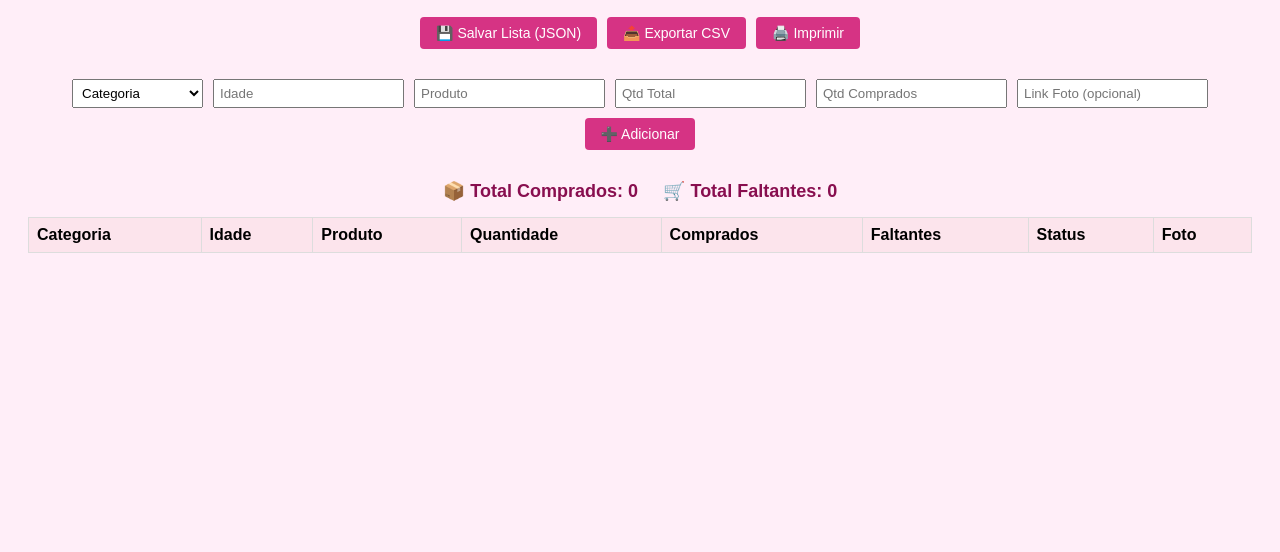
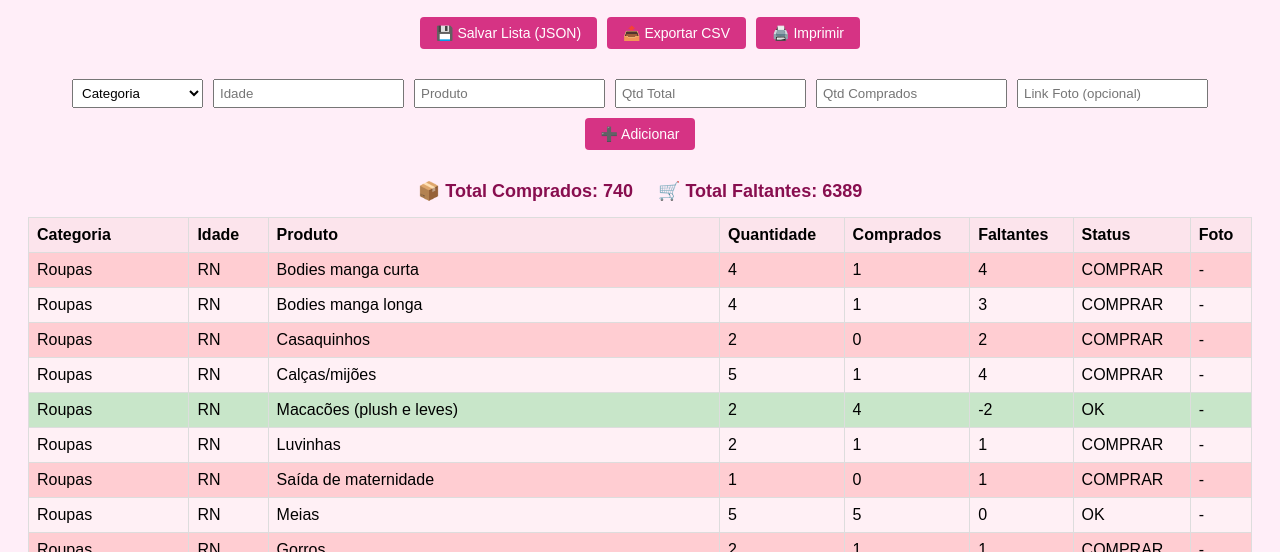
Before and after one commit to Marcelo-Pitanga/Lais_Feng, a plain HTML site: page LAIS_FENG_enxoval.html in a window 1280 px wide. Shown: the part 248-800 px from the top of the page. Drawn offline with Linux system fonts and the light colour scheme.

Commit message:
Update LAIS_FENG_enxoval.html

```diff
--- a/LAIS_FENG_enxoval.html
+++ b/LAIS_FENG_enxoval.html
@@ -73,16 +73,6 @@
     }
     .comprar {
       background-color: #ffcdd2;
-    }
-    input[type="file"] {
-      display: none;
-    }
-    label.upload-btn {
-      background-color: #d63384;
-      color: white;
-      padding: 8px 16px;
-      border-radius: 4px;
-      cursor: pointer;
     }
     #formAdicionar {
       margin: 30px 0;
@@ -177,15 +167,61 @@
 <script>
   const dados = [];
 
-  fetch('https://raw.githubusercontent.com/Marcelo-Pitanga/Lais_Feng/refs/heads/main/dados_enxoval.json')
-    .then(response => response.json())
-    .then(json => {
-      json.forEach(d => dados.push(d));
+  async function carregarDadosRemoto() {
+    try {
+      const resposta = await fetch('https://raw.githubusercontent.com/Marcelo-Pitanga/Lais_Feng/refs/heads/main/dados_enxoval.json');
+      const json = await resposta.json();
+      dados.push(...json);
       renderizarTabela();
+    } catch (erro) {
+      console.error('Erro ao carregar dados:', erro);
+    }
+  }
+
+  function renderizarTabela() {
+    const corpo = document.getElementById("enxovalBody");
+    corpo.innerHTML = "";
+
+    let totalC = 0;
+    let totalF = 0;
+
+    const filtroProduto = document.getElementById("filtroProduto").value.toLowerCase();
+    const filtroCategoria = document.getElementById("filtroCategoria").value;
+    const filtroIdade = document.getElementById("filtroIdade").value;
+    const filtroStatus = document.getElementById("filtroStatus").value;
+
+    dados.forEach(item => {
+      const matchProduto = item.Produto.toLowerCase().includes(filtroProduto);
+      const matchCategoria = !filtroCategoria || item.Categoria === filtroCategoria;
+      const matchIdade = !filtroIdade || item.Idade === filtroIdade;
+      const matchStatus = !filtroStatus || item.Status === filtroStatus;
+
+      if (matchProduto && matchCategoria && matchIdade && matchStatus) {
+        const tr = document.createElement("tr");
+        tr.className = item.Status === "OK" ? "ok" : "comprar";
+
+        tr.innerHTML = `
+          <td>${item.Categoria}</td>
+          <td>${item.Idade}</td>
+          <td>${item.Produto}</td>
+          <td>${item.Quantidade}</td>
+          <td>${item.Comprados}</td>
+          <td>${item.Faltantes}</td>
+          <td>${item.Status}</td>
+          <td>${item.Foto ? `<a href='${item.Foto}' target='_blank'>Ver</a>` : "-"}</td>
+        `;
+
+        corpo.appendChild(tr);
+        totalC += Number(item.Comprados);
+        totalF += Number(item.Faltantes);
+      }
     });
 
-  // sua função renderizarTabela e demais funções continuam aqui...
+    document.getElementById("totalComprados").textContent = `Total Comprados: ${totalC}`;
+    document.getElementById("totalFaltantes").textContent = `Total Faltantes: ${totalF}`;
+  }
+
+  carregarDadosRemoto();
 </script>
-
 </body>
 </html>
```
